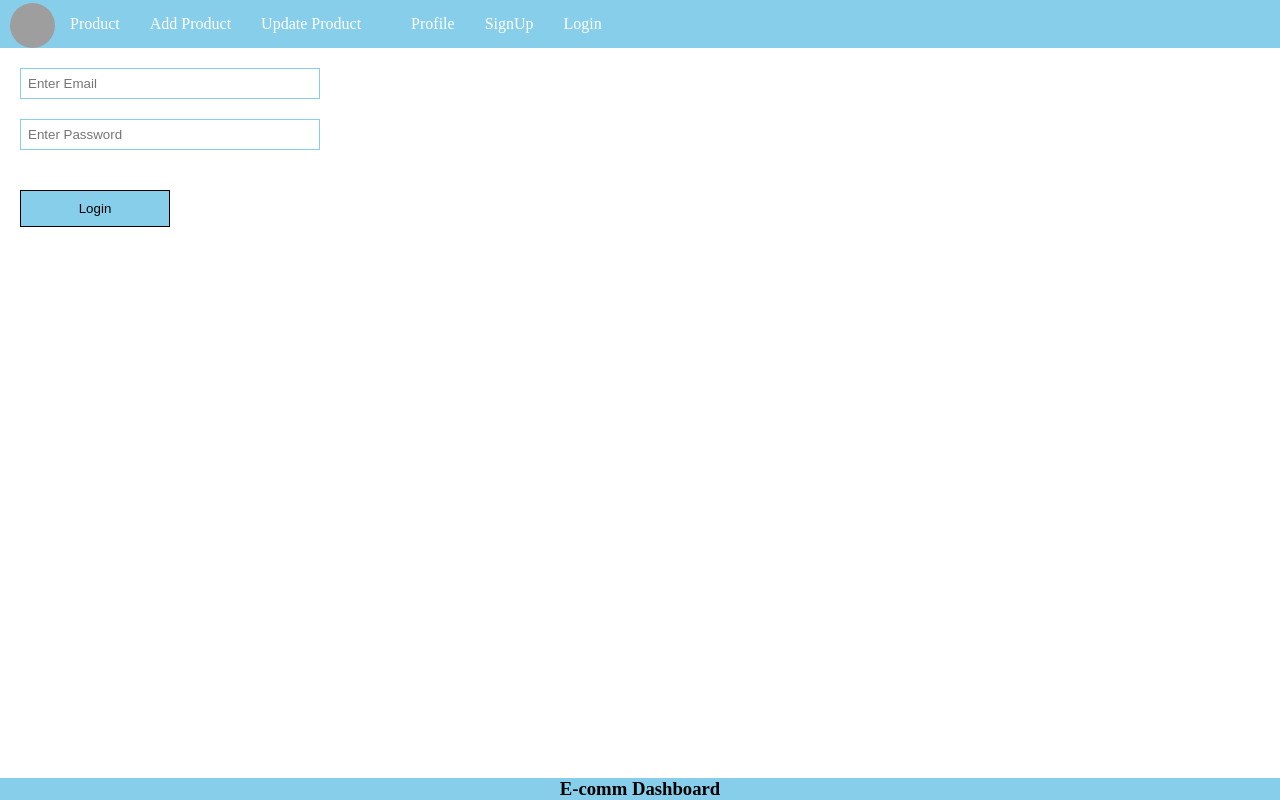
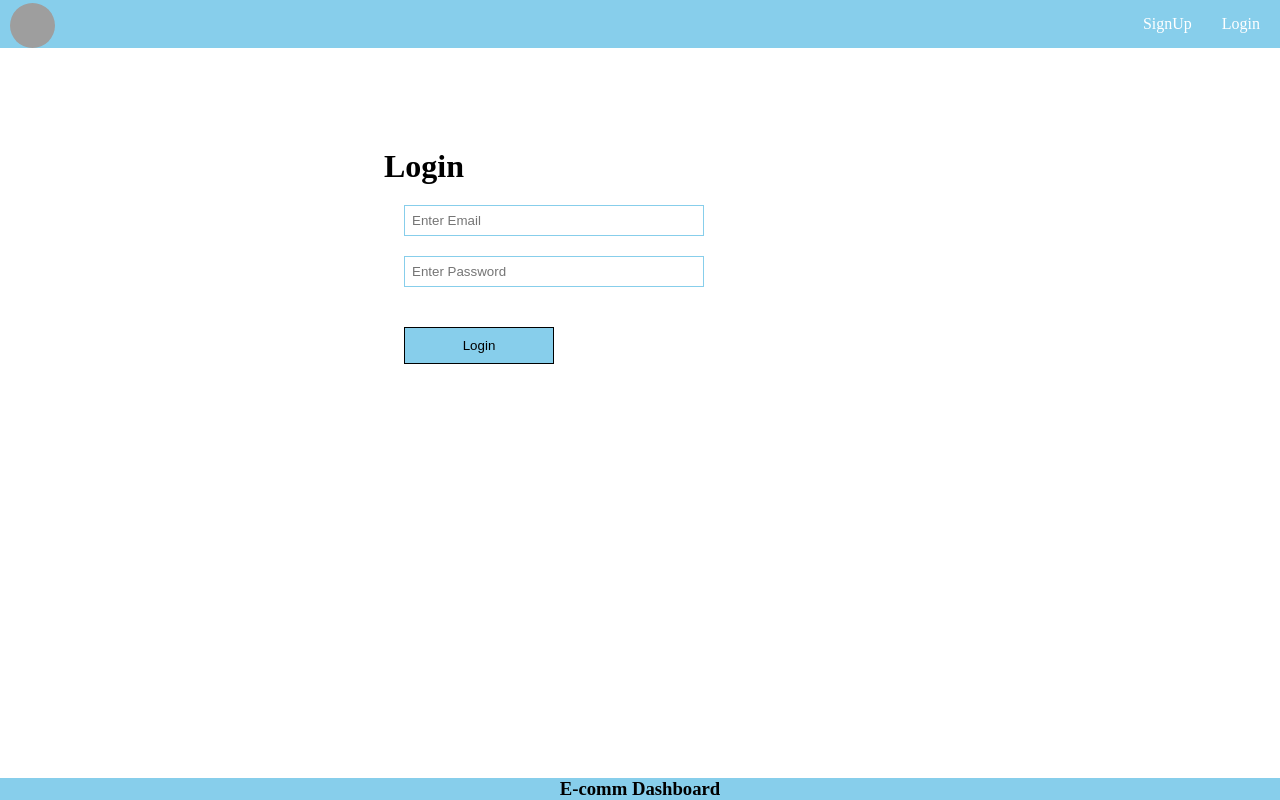
Before and after one commit to chandrashekhar-meshram/e-dashboard-frontend, a React (Create React App) app: page /login in a window 1280 px wide. Built offline with nearby package versions, Linux system fonts and the light colour scheme; grey boxes are pictures that could not be loaded.

Commit message:
Hide Products Menu before Login

```diff
--- a/src/App.css
+++ b/src/App.css
@@ -31,9 +31,18 @@
   margin-left: 10px;
 }
 
+.nav-right {
+  text-align: right;
+}
+
 /* SignUp Form */
 .register {
   margin-left: 30%;
+}
+
+.login {
+  margin-left: 30%;
+  margin-top: 100px;
 }
 
 .inputBox {
@@ -53,11 +62,6 @@
   cursor: pointer;
 }
 
-/*
-
-
-*/
-
 .footer {
   position: absolute;
   bottom: 0;
--- a/src/components/Login.js
+++ b/src/components/Login.js
@@ -35,6 +35,7 @@ const Login = ()=> {
 
   return(
     <div className='login'>
+      <h1>Login</h1>
       <input
         type='text'
         className ='inputBox'
--- a/src/components/Nav.js
+++ b/src/components/Nav.js
@@ -11,11 +11,6 @@ const Nav = () => {
     navigate('/signup');
   }
 
-  /*<img
-            alt='logo'
-            className='logo'
-             src='https://yt3.ggpht.com/ytc/AKedOLR09bCpy_XTq2scU91URc0pWG0EqS_Yc_Zg-r9pBQ=s900-c-k-c0x00ffffff-no-rj' /> */
-
   return (
     <div>
       <img
@@ -23,6 +18,8 @@ const Nav = () => {
         src = 'https://yt3.ggpht.com/ytc/AKedOLR09bCpy_XTq2scU91URc0pWG0EqS_Yc_Zg-r9pBQ=s900-c-k-c0x00ffffff-no-rj'
         alt = 'Logo'
       />
+      {
+        auth ?
         <ul className="nav-ul">
             <li>
               <Link to="/">Product</Link>
@@ -39,23 +36,15 @@ const Nav = () => {
             <li>
               <Link to='/profile'>Profile</Link>
             </li>
-        {/* <li>
-          {
-            auth ?
-            <Link onClick={Logout} to='/signup'>Logout</Link> :
-            <Link to='/signup'>SignUp</Link>
-          }
+            <li>
+              <Link onClick={Logout} to='/signup'>Logout</Link>
             </li>
-        <li><Link to='/login'>Login</Link></li> */}
-        {
-          auth ?
-          <li><Link onClick={Logout} to='/signup'>Logout</Link> </li> :
-          <>
+        </ul> :
+         <ul className = 'nav-ul nav-right'>
             <li><Link to='/signup'>SignUp</Link></li>
             <li><Link to='/login'>Login</Link></li>
-          </>
+         </ul>
       }
-      </ul>
     </div>
   );
 };
```
Lines whose indentation alone changed are shown as unchanged.
